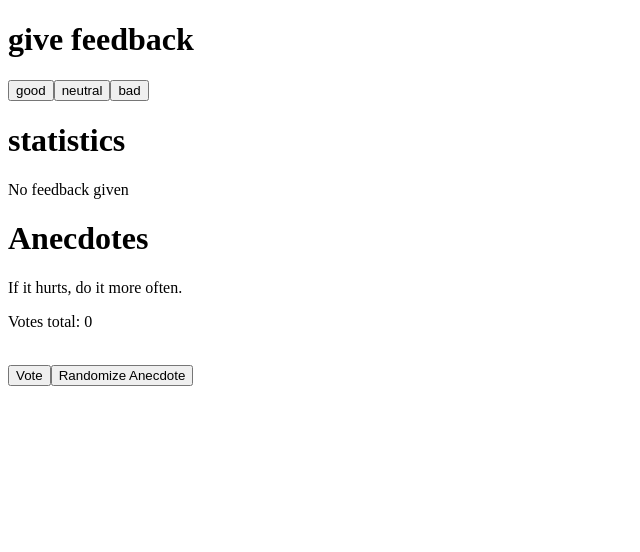
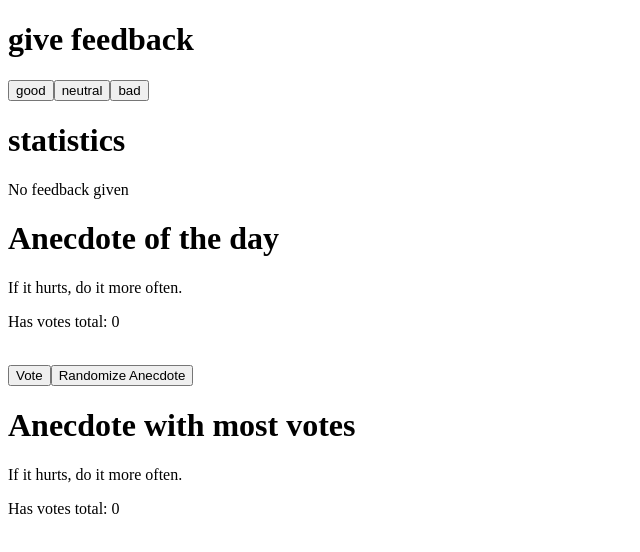
Before and after one commit to sonata22/FullStack_part1, a React (Vite) app in the folder patt1/: page / in a window 1280 px wide. Shown: the top 552 px of the page, without its empty margins (0-640 px from the left). Built offline with nearby package versions, Linux system fonts and the light colour scheme.

Commit message:
finished 1.14* task

```diff
--- a/patt1/src/App.jsx
+++ b/patt1/src/App.jsx
@@ -61,6 +61,7 @@ const App = () => {
   const [bad, setBad] = useState(0)
   const [selected, setSelected] = useState(0)
   const [votesNum, setVotesNum] = useState(Array(anecdotes.length).fill(0))
+  const [topVotedAnecdoteIndex, setTopVotedAnecdoteIndex] = useState(0)
 
   function getRandomInt(max) {
     return Math.floor(Math.random() * max);
@@ -71,9 +72,12 @@ const App = () => {
   const clickOnBad = () => setBad(bad + 1)
   const clickOnAnecdoteBtn = () => setSelected(getRandomInt(anecdotes.length))
   const clickVote = () => {
-    const copy = [...votesNum]
-    copy[selected] += 1
-    setVotesNum(copy)
+    const newVotesNum = [...votesNum]
+    newVotesNum[selected] += 1
+    setVotesNum(newVotesNum)
+    let topAnecdoteVotesNum = Math.max(...newVotesNum)
+    let isTopAnecdoteVotesNum = (num) => num === topAnecdoteVotesNum;
+    setTopVotedAnecdoteIndex(newVotesNum.findIndex(isTopAnecdoteVotesNum))
   }
 
   return (
@@ -84,12 +88,15 @@ const App = () => {
       <Button action={clickOnBad} text='bad' />
       <h1>statistics</h1>
       <Stats props={{ good, neutral, bad }} />
-      <h1>Anecdotes</h1>
+      <h1>Anecdote of the day</h1>
       {anecdotes[selected]}
-      <p>Votes total: {votesNum[selected]}</p>
+      <p>Has votes total: {votesNum[selected]}</p>
       <br />
       <Button action={clickVote} text='Vote' />
       <Button action={clickOnAnecdoteBtn} text='Randomize Anecdote' />
+      <h1>Anecdote with most votes</h1>
+      {anecdotes[topVotedAnecdoteIndex]}
+      <p>Has votes total: {votesNum[topVotedAnecdoteIndex]}</p>
     </div>
   )
 }
```
